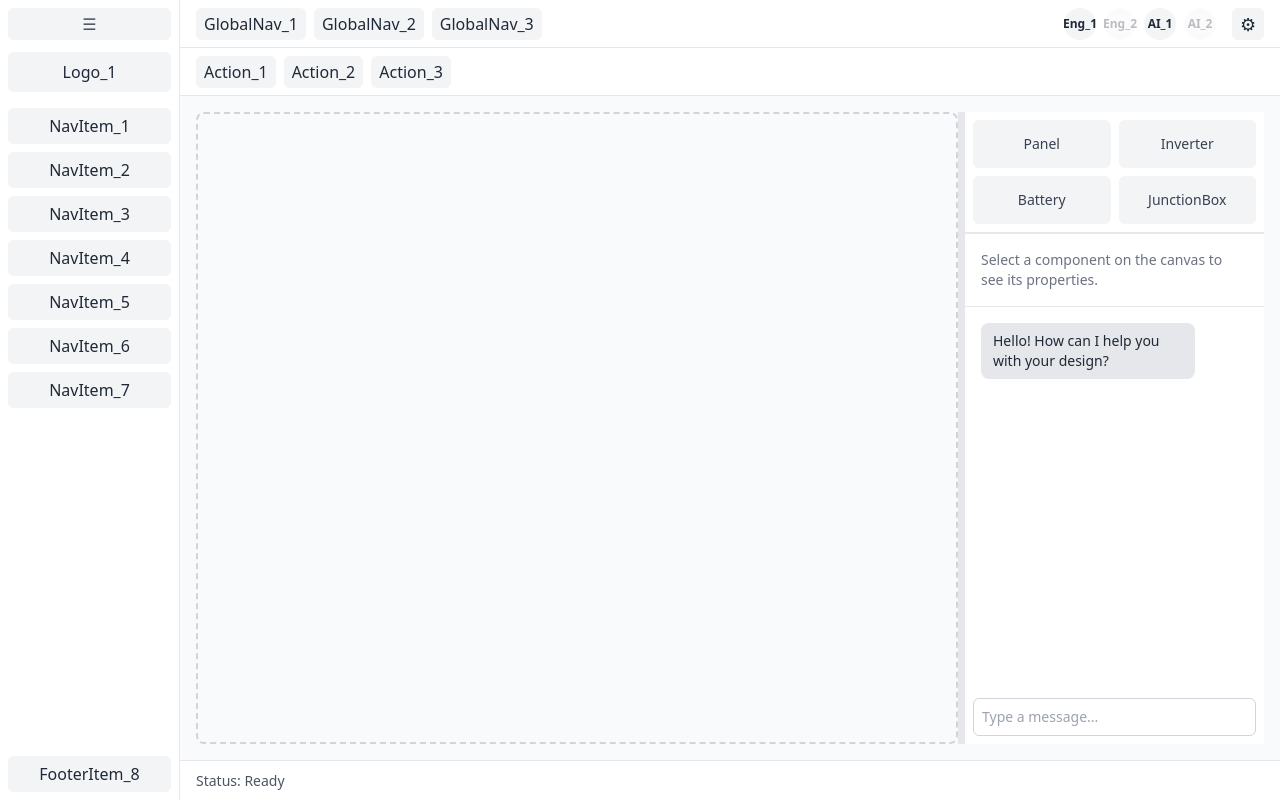
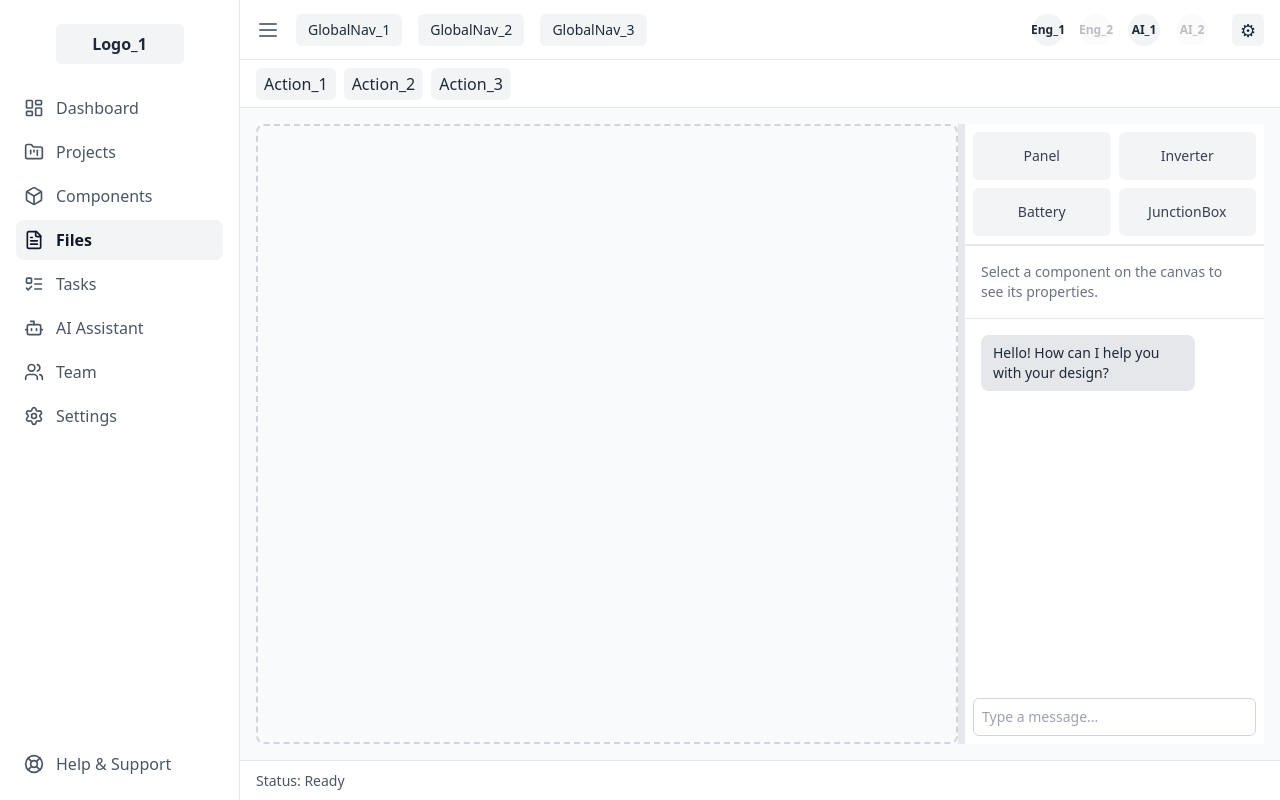
Before and after one commit to MJcoder-ai/OriginFlow, a React (Vite) app in the folder frontend/: page / in a window 1280 px wide. Built offline with nearby package versions, Linux system fonts and the light colour scheme.

Commit message:
feat: add sidebar icons and header toggle

```diff
--- a/frontend/package.json
+++ b/frontend/package.json
@@ -11,6 +11,7 @@
   "dependencies": {
     "@dnd-kit/core": "^6.0.6",
     "clsx": "^2.1.1",
+    "lucide-react": "^0.525.0",
     "react": "^18.2.0",
     "react-dom": "^18.2.0",
     "zustand": "^4.5.0"
--- a/frontend/src/components/Header.tsx
+++ b/frontend/src/components/Header.tsx
@@ -1,12 +1,17 @@
 /**
  * File: frontend/src/components/Header.tsx
  * Top bar component showing global navigation and agent statuses.
- * Includes button to toggle the action bar visibility.
+ * Includes buttons to toggle the sidebar and action bar visibility.
  */
 import React from 'react';
+import { Menu } from 'lucide-react';
 
 /** Props accepted by the Header component. */
 interface HeaderProps {
+  /** Current collapsed state of the sidebar */
+  isNavCollapsed: boolean;
+  /** Toggle handler for collapsing the sidebar. */
+  toggleNavCollapse: () => void;
   /** Toggle handler for collapsing the action bar. */
   toggleActionCollapse: () => void;
 }
@@ -25,12 +30,19 @@ const AgentStatus: React.FC<AgentStatusProps> = ({ name, isOffline }) => (
 );
 
 /** Header containing global navigation and agent indicators. */
-const Header: React.FC<HeaderProps> = ({ toggleActionCollapse }) => {
+const Header: React.FC<HeaderProps> = ({
+  isNavCollapsed,
+  toggleNavCollapse,
+  toggleActionCollapse,
+}) => {
   return (
-    <header className="[grid-area:topbar] bg-white border-b border-gray-200 flex items-center px-4 gap-2">
-      <div className="bg-gray-100 rounded-md h-8 px-2 flex items-center">GlobalNav_1</div>
-      <div className="bg-gray-100 rounded-md h-8 px-2 flex items-center">GlobalNav_2</div>
-      <div className="bg-gray-100 rounded-md h-8 px-2 flex items-center">GlobalNav_3</div>
+    <header className="[grid-area:topbar] bg-white border-b border-gray-200 flex items-center px-4 gap-4">
+      <button onClick={toggleNavCollapse} className="text-gray-500 hover:text-gray-800">
+        <Menu size={24} />
+      </button>
+      <div className="bg-gray-100 rounded-md h-8 px-3 flex items-center text-sm">GlobalNav_1</div>
+      <div className="bg-gray-100 rounded-md h-8 px-3 flex items-center text-sm">GlobalNav_2</div>
+      <div className="bg-gray-100 rounded-md h-8 px-3 flex items-center text-sm">GlobalNav_3</div>
       <div className="flex-grow" />
       <AgentStatus name="Eng_1" />
       <AgentStatus name="Eng_2" isOffline />
--- a/frontend/src/components/Layout.tsx
+++ b/frontend/src/components/Layout.tsx
@@ -20,12 +20,16 @@ const Layout: React.FC = () => {
   return (
     <div
       className={`grid h-screen transition-all duration-200 \
-        ${isNavCollapsed ? 'grid-cols-[60px_1fr]' : 'grid-cols-[180px_1fr]'} \
-        ${isActionCollapsed ? 'grid-rows-[48px_0_1fr_40px]' : 'grid-rows-[48px_48px_1fr_40px]'}
+        ${isNavCollapsed ? 'grid-cols-[80px_1fr]' : 'grid-cols-[240px_1fr]'} \
+        ${isActionCollapsed ? 'grid-rows-[60px_0_1fr_40px]' : 'grid-rows-[60px_48px_1fr_40px]'}
         grid-areas-layout-desktop`}
     >
-      <Sidebar isCollapsed={isNavCollapsed} toggleCollapse={() => setIsNavCollapsed(!isNavCollapsed)} />
-      <Header toggleActionCollapse={() => setIsActionCollapsed(!isActionCollapsed)} />
+      <Sidebar isCollapsed={isNavCollapsed} />
+      <Header
+        isNavCollapsed={isNavCollapsed}
+        toggleNavCollapse={() => setIsNavCollapsed(!isNavCollapsed)}
+        toggleActionCollapse={() => setIsActionCollapsed(!isActionCollapsed)}
+      />
       <ActionBar isCollapsed={isActionCollapsed} />
       <Workspace />
       <StatusBar />
--- a/frontend/src/components/Sidebar.tsx
+++ b/frontend/src/components/Sidebar.tsx
@@ -1,31 +1,64 @@
 /**
  * File: frontend/src/components/Sidebar.tsx
  * Collapsible sidebar navigation used across the engineer UI.
- * Provides basic placeholder navigation and collapse button.
+ * Renders the application logo and navigation items with icons.
  */
 import React from 'react';
+import {
+    LayoutDashboard,
+    FolderKanban,
+    Box,
+    FileText,
+    ListTodo,
+    Bot,
+    Users,
+    Settings,
+    LifeBuoy,
+} from 'lucide-react';
+import clsx from 'clsx';
 
-/** Props for the Sidebar component. */
+// Data for the navigation items
+const navItems = [
+    { icon: LayoutDashboard, label: 'Dashboard' },
+    { icon: FolderKanban, label: 'Projects' },
+    { icon: Box, label: 'Components' },
+    { icon: FileText, label: 'Files' },
+    { icon: ListTodo, label: 'Tasks' },
+    { icon: Bot, label: 'AI Assistant' },
+    { icon: Users, label: 'Team' },
+    { icon: Settings, label: 'Settings' },
+];
+
 interface SidebarProps {
   /** Whether the sidebar is collapsed. */
   isCollapsed: boolean;
-  /** Triggered when the collapse button is clicked. */
-  toggleCollapse: () => void;
 }
 
+const NavItem: React.FC<{ item: typeof navItems[0]; isCollapsed: boolean; isActive?: boolean }> = ({ item, isCollapsed, isActive }) => {
+    const Icon = item.icon;
+    return (
+        <a href="#" className={clsx('flex items-center p-2 rounded-lg text-gray-600 hover:bg-gray-100 hover:text-gray-900', { 'bg-gray-100 font-semibold text-gray-900': isActive })}>
+            <Icon size={20} className="flex-shrink-0" />
+            <span className={clsx('ml-3 transition-opacity duration-200', { 'opacity-0': isCollapsed, 'opacity-100': !isCollapsed })}>{item.label}</span>
+        </a>
+    );
+};
+
 /** Sidebar navigation drawer. */
-const Sidebar: React.FC<SidebarProps> = ({ isCollapsed, toggleCollapse }) => {
+const Sidebar: React.FC<SidebarProps> = ({ isCollapsed }) => {
   return (
-    <aside className="[grid-area:sidebar] bg-white border-r border-gray-200 p-2 flex flex-col">
-      <button onClick={toggleCollapse} className="bg-gray-100 rounded-md h-8 w-full mb-3 text-gray-600">☰</button>
-      <div className={`h-10 bg-gray-100 rounded-md mb-4 flex items-center justify-center transition-opacity ${isCollapsed ? 'opacity-0' : 'opacity-100'}`}>Logo_1</div>
-      {/* Ensure navigation items scroll if they exceed the sidebar height */}
-      <nav className="flex-grow overflow-y-auto min-h-0">
-        {Array.from({ length: 7 }).map((_, i) => (
-          <div key={i} className={`h-9 bg-gray-100 rounded-md mb-2 flex items-center justify-center transition-opacity ${isCollapsed ? 'opacity-0' : 'opacity-100'}`}>{`NavItem_${i + 1}`}</div>
+    <aside className="[grid-area:sidebar] bg-white border-r border-gray-200 p-4 flex flex-col">
+      <div className="h-14 flex items-center justify-center mb-4">
+        <div className="h-10 w-32 bg-gray-100 rounded-md flex items-center justify-center font-bold">Logo_1</div>
+      </div>
+      <nav className="flex-grow space-y-1">
+        {navItems.map((item) => (
+          <NavItem key={item.label} item={item} isCollapsed={isCollapsed} isActive={item.label === 'Files'} />
         ))}
       </nav>
-      <div className={`h-9 bg-gray-100 rounded-md flex items-center justify-center transition-opacity ${isCollapsed ? 'opacity-0' : 'opacity-100'}`}>FooterItem_8</div>
+      <div className="flex-shrink-0">
+        <NavItem item={{ icon: LifeBuoy, label: 'Help & Support' }} isCollapsed={isCollapsed} />
+      </div>
     </aside>
   );
 };
```
Also changed, not shown: 2 other files (tests, documents, lock files or other folders).
